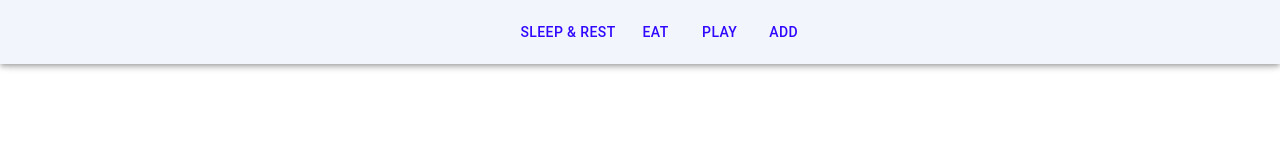
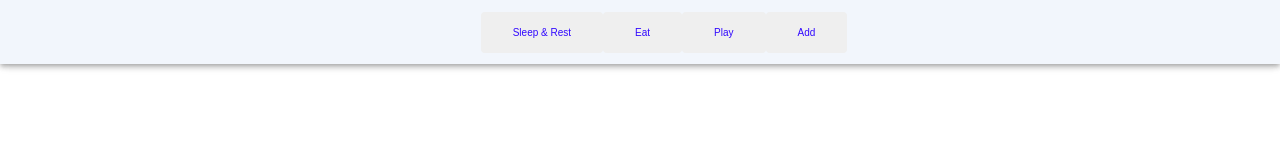
Before and after one commit to WigglyDonnie/fromluna, a React (Create React App) app: page / in a window 1280 px wide. Shown: the top 160 px of the page. Built offline with nearby package versions, Linux system fonts and the light colour scheme.

Commit message:
more styling on home page

```diff
--- a/public/index.html
+++ b/public/index.html
@@ -14,7 +14,7 @@
       manifest.json provides metadata used when your web app is installed on a
       user's mobile device or desktop. See https://developers.google.com/web/fundamentals/web-app-manifest/
     -->
-    <link rel="manifest" href="%PUBLIC_URL%/manifest.json" />
+    <!-- <link rel="manifest" href="%PUBLIC_URL%/manifest.json" /> -->
     <!--
       Notice the use of %PUBLIC_URL% in the tags above.
       It will be replaced with the URL of the `public` folder during the build.
--- a/src/components/Nav.scss
+++ b/src/components/Nav.scss
@@ -7,3 +7,14 @@
   background-color: #f2f6fc;
   color: #3108ff;
 }
+
+button {
+  border: 1px;
+  border-radius: 4px;
+  color: #3108ff;
+  padding: 15px 32px;
+  text-align: center;
+  text-decoration: none;
+  display: inline-block;
+  font-size: 10px;
+}
--- a/src/components/Nav.tsx
+++ b/src/components/Nav.tsx
@@ -2,7 +2,6 @@ import * as React from 'react';
 import AppBar from '@mui/material/AppBar';
 import Box from '@mui/material/Box';
 import Toolbar from '@mui/material/Toolbar';
-import Button from '@mui/material/Button';
 import './Nav.scss'
 
 export default function Nav() {
@@ -10,10 +9,10 @@ export default function Nav() {
     <Box sx={{ flexGrow: 1 }}>
       <AppBar>
         <Toolbar>
-          <Button color="inherit">Sleep & Rest</Button>
-          <Button color="inherit">Eat</Button>
-          <Button color="inherit">Play</Button>
-          <Button color="inherit">Add</Button>
+          <button>Sleep & Rest</button>
+          <button>Eat</button>
+          <button>Play</button>
+          <button>Add</button>
         </Toolbar>
       </AppBar>
     </Box>
```
